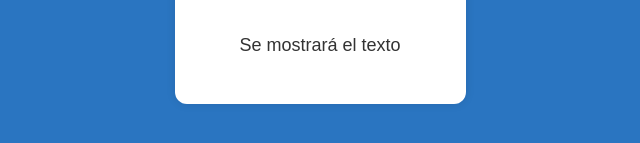
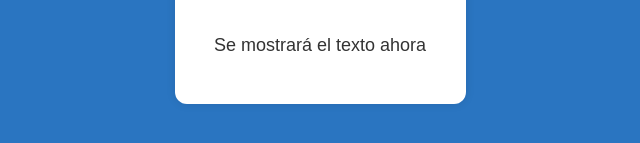
Before and after one commit to LisandroPR/PV_TP02_GRUPO18, a plain HTML site: page assets/pages/ejercicio_21.html in a window 1280 px wide. Shown: the part 425-568 px from the top of the page, 320-960 px from the left. Drawn offline with Linux system fonts and the light colour scheme.

Commit message:
Guanuco Carlos

```diff
--- a/assets/pages/ejercicio_21.html
+++ b/assets/pages/ejercicio_21.html
@@ -11,7 +11,7 @@
   <div class="contenedor">
     <h1>Escribe:</h1>
     <input type="text" id="entradaTexto" placeholder="Escribe aquí...">
-    <p id="salidaTexto">Se mostrará el texto</p>
+    <p id="salidaTexto">Se mostrará el texto ahora</p>
   </div>
 </body>
 </html>
```
